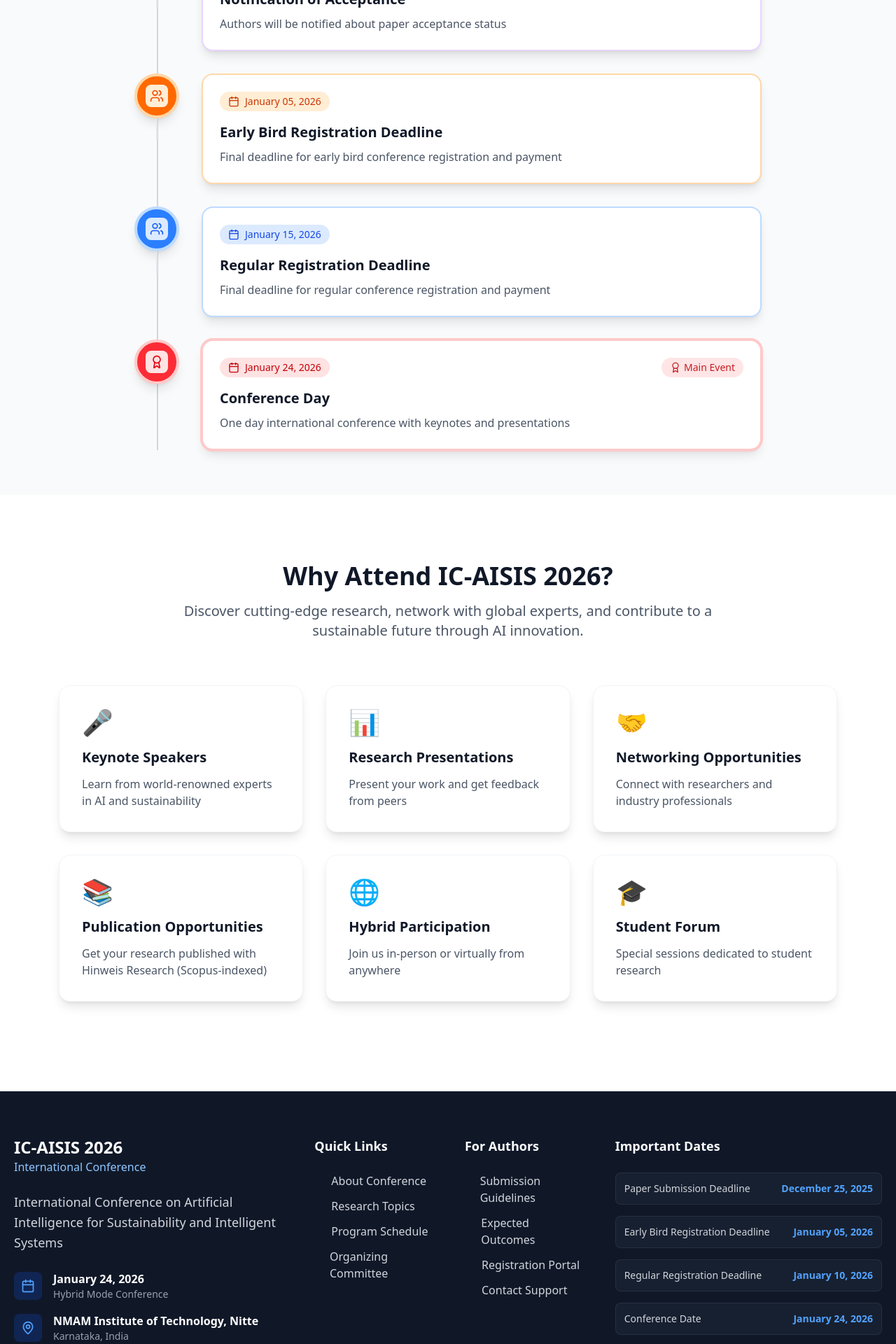
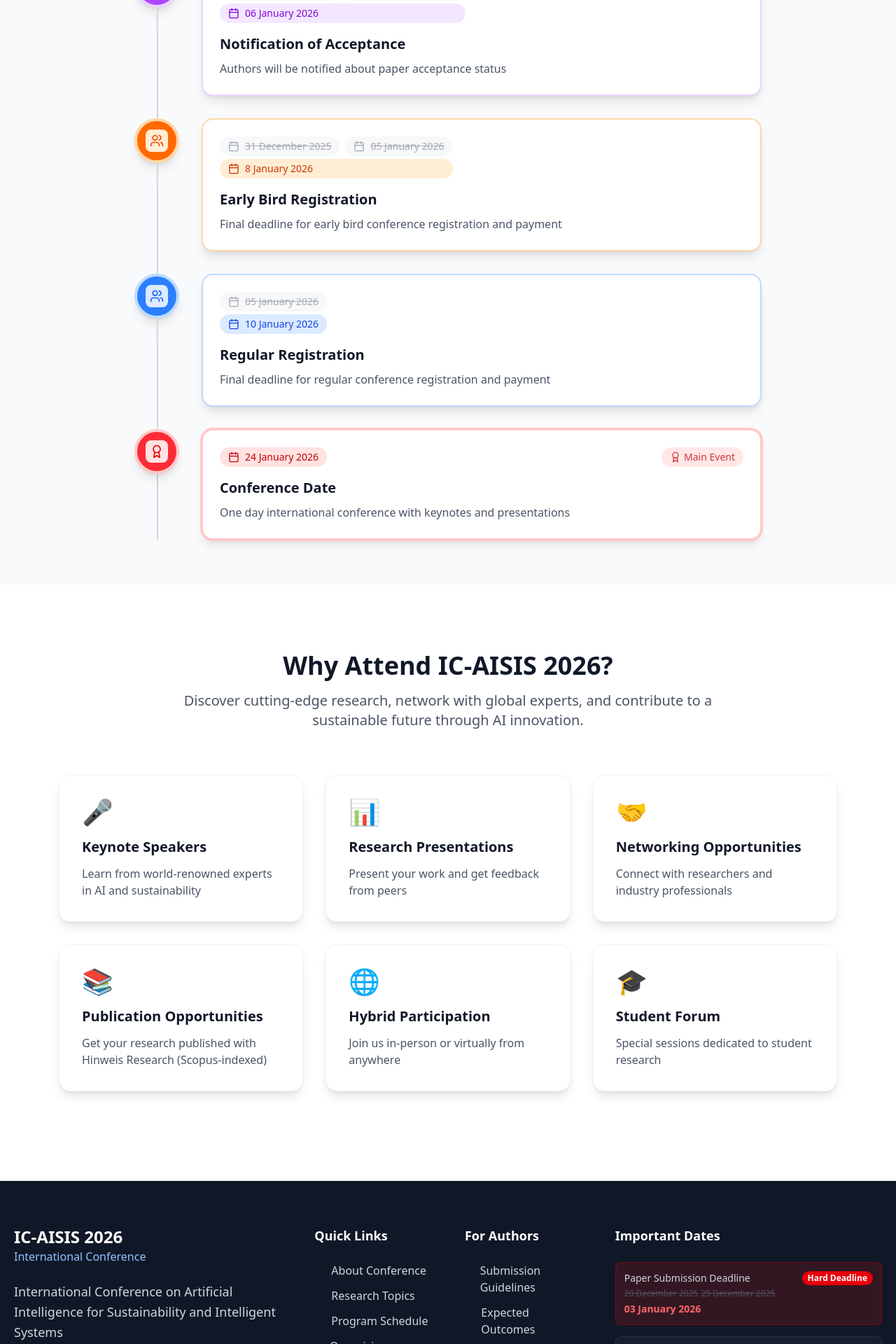
Before and after one commit to nandanpi/ic-aisis-25, a Next.js app: page / in a window 1280 px wide. Shown: the part 1840-3760 px from the top of the page at 70% size. Built offline with nearby package versions, Linux system fonts and the light colour scheme.

Commit message:
Update: In dates

```diff
--- a/src/app/fee/page.tsx
+++ b/src/app/fee/page.tsx
@@ -51,17 +51,18 @@ export default function RegistrationFees() {
 
   const importantDates = [
     {
-      date: "December 25, 2025",
+      date: "25 December 2025",
       title: "Early Bird Registration Opens",
       status: "upcmoming",
     },
     {
-      date: "January 05, 2026",
+      date: "8 January 2026",
+      oldDates: ["31 December 2025", "05 January 2026"],
       title: "Early Bird Registration Ends",
       status: "upcoming",
     },
     {
-      date: "January 10, 2026",
+      date: "10 January 2026",
       title: "Final Registration Deadline",
       status: "upcoming",
     },
@@ -114,7 +115,7 @@ export default function RegistrationFees() {
 
             <p className="text-xl text-blue-100 mb-8 max-w-3xl mx-auto leading-relaxed">
               Choose your registration category and secure your spot at IC-AISIS
-              2026. Early bird rates available until January 05, 2026.
+              2026. Early bird rates available until 8 January 2026.
             </p>
 
             <div className="bg-white/10 backdrop-blur-sm rounded-xl p-4 border border-white/20 inline-block">
@@ -329,7 +330,19 @@ export default function RegistrationFees() {
                   <h3 className="text-lg font-semibold text-gray-900 mb-2">
                     {date.title}
                   </h3>
-                  <p className="text-gray-600 mb-3">{date.date}</p>
+                  {date.oldDates && date.oldDates.length > 0 && (
+                    <div className="flex flex-wrap gap-1 justify-center mb-2">
+                      {date.oldDates.map((oldDate, idx) => (
+                        <span
+                          key={idx}
+                          className="text-gray-400 text-xs line-through opacity-60"
+                        >
+                          {oldDate}
+                        </span>
+                      ))}
+                    </div>
+                  )}
+                  <p className="text-gray-600 mb-3 font-semibold">{date.date}</p>
                   <div
                     className={`inline-block px-3 py-1 rounded-full text-sm font-medium ${date.status === "completed"
                       ? "bg-green-100 text-green-700"
--- a/src/app/review-policy/page.tsx
+++ b/src/app/review-policy/page.tsx
@@ -46,10 +46,16 @@ export default function ReviewPolicy() {
 
         <div className="relative z-10 px-5">
           <div className="max-w-4xl mx-auto text-center">
-            <div className="inline-flex items-center px-4 py-2 bg-white/10 backdrop-blur-sm rounded-full text-blue-100 text-sm font-medium mb-8 border border-white/20">
-              <FileText className="w-4 h-4 mr-2" />
+            <div className="inline-flex flex-col gap-1 items-center px-4 py-2 bg-white/10 backdrop-blur-sm rounded-full text-blue-100 text-sm font-medium mb-8 border border-white/20">
+              <FileText className="w-4 h-4 mr-2 inline" />
               Paper Submission • Deadline:
-              December 25, 2025
+              <div className="flex flex-wrap gap-2 items-center justify-center">
+                <span className="line-through opacity-60 text-xs">20 December 2025</span>
+                <span className="line-through opacity-60 text-xs">25 December 2025</span>
+                <span className="bg-red-600 text-white px-3 py-1 rounded-full font-bold">
+                  03 January 2026 (Hard Deadline)
+                </span>
+              </div>
             </div>
 
             <h1 className="text-4xl lg:text-5xl font-display font-bold text-white mb-6">
--- a/src/app/submission-guidelines/page.tsx
+++ b/src/app/submission-guidelines/page.tsx
@@ -186,10 +186,16 @@ export default function SubmissionGuidelines() {
 
         <div className="relative z-10 px-5">
           <div className="max-w-4xl mx-auto text-center">
-            <div className="inline-flex items-center px-4 py-2 bg-white/10 backdrop-blur-sm rounded-full text-blue-100 text-sm font-medium mb-8 border border-white/20">
-              <FileText className="w-4 h-4 mr-2" />
+            <div className="inline-flex flex-col gap-1 items-center px-4 py-2 bg-white/10 backdrop-blur-sm rounded-full text-blue-100 text-sm font-medium mb-8 border border-white/20">
+              <FileText className="w-4 h-4 mr-2 inline" />
               Paper Submission • Deadline:
-              December 25, 2025
+              <div className="flex flex-wrap gap-2 items-center justify-center">
+                <span className="line-through opacity-60 text-xs">20 December 2025</span>
+                <span className="line-through opacity-60 text-xs">25 December 2025</span>
+                <span className="bg-red-600 text-white px-3 py-1 rounded-full font-bold">
+                  03 January 2026 (Hard Deadline)
+                </span>
+              </div>
             </div>
 
             <h1 className="text-4xl lg:text-5xl font-display font-bold text-white mb-6">
--- a/src/components/Timeline.tsx
+++ b/src/components/Timeline.tsx
@@ -20,16 +20,19 @@ const Timeline = () => {
       color: "blue",
     },
     {
-      date: `December 25, 2025`,
+      date: "03 January 2026",
+      oldDates: ["20 December 2025", "25 December 2025"],
       title: "Paper Submission Deadline",
       description:
         "Final deadline for submitting research papers and abstracts",
       icon: <Clock className="w-5 h-5" />,
       status: "upcoming",
       color: "red",
+      isHardDeadline: true,
     },
     {
-      date: "December 30, 2026",
+      date: "06 January 2026",
+      oldDates: ["25 December 2025", "30 December 2025"],
       title: "Notification of Acceptance",
       description: "Authors will be notified about paper acceptance status",
       icon: <CheckCircle className="w-5 h-5" />,
@@ -37,8 +40,9 @@ const Timeline = () => {
       color: "purple",
     },
     {
-      date: "January 05, 2026",
-      title: "Early Bird Registration Deadline",
+      date: "8 January 2026",
+      oldDates: ["31 December 2025", "05 January 2026"],
+      title: "Early Bird Registration",
       description:
         "Final deadline for early bird conference registration and payment",
       icon: <Users className="w-5 h-5" />,
@@ -46,8 +50,9 @@ const Timeline = () => {
       color: "orange",
     },
     {
-      date: "January 15, 2026",
-      title: "Regular Registration Deadline",
+      date: "10 January 2026",
+      oldDates: ["05 January 2026"],
+      title: "Regular Registration",
       description:
         "Final deadline for regular conference registration and payment",
       icon: <Users className="w-5 h-5" />,
@@ -55,8 +60,8 @@ const Timeline = () => {
       color: "blue",
     },
     {
-      date: "January 24, 2026",
-      title: "Conference Day",
+      date: "24 January 2026",
+      title: "Conference Date",
       description:
         "One day international conference with keynotes and presentations",
       icon: <Award className="w-5 h-5" />,
@@ -164,12 +169,35 @@ const Timeline = () => {
                         }`}
                     >
                       <div className="flex sm:flex-row flex-col gap-2 items-center justify-between mb-4">
-                        <span
-                          className={`inline-flex items-center px-3 py-1 rounded-full text-sm font-medium ${styles.badge}`}
-                        >
-                          <Calendar className="w-4 h-4 mr-2" />
-                          {event.date}
-                        </span>
+                        <div className="flex flex-col gap-1">
+                          {event.oldDates && event.oldDates.length > 0 && (
+                            <div className="flex flex-wrap gap-2">
+                              {event.oldDates.map((oldDate, idx) => (
+                                <span
+                                  key={idx}
+                                  className="inline-flex items-center px-3 py-1 rounded-full text-sm font-medium bg-gray-100 text-gray-500 line-through opacity-60"
+                                >
+                                  <Calendar className="w-4 h-4 mr-2" />
+                                  {oldDate}
+                                </span>
+                              ))}
+                            </div>
+                          )}
+                          <span
+                            className={`inline-flex items-center px-3 py-1 rounded-full text-sm font-medium ${event.isHardDeadline
+                                ? "bg-red-600 text-white font-bold"
+                                : styles.badge
+                              }`}
+                          >
+                            <Calendar className="w-4 h-4 mr-2" />
+                            {event.date}
+                            {event.isHardDeadline && (
+                              <span className="ml-2 px-2 py-0.5 bg-white text-red-600 rounded-full text-xs font-bold">
+                                Hard Deadline
+                              </span>
+                            )}
+                          </span>
+                        </div>
 
                         {event.status === "completed" && (
                           <span className="inline-flex items-center px-3 py-1 rounded-full text-sm font-medium bg-green-100 text-green-700">
--- a/src/components/layout/Footer.tsx
+++ b/src/components/layout/Footer.tsx
@@ -27,10 +27,31 @@ const Footer = () => {
   ];
 
   const importantDates = [
-    { date: "December 25, 2025", event: "Paper Submission Deadline" },
-    { date: "January 05, 2026", event: "Early Bird Registration Deadline" },
-    { date: "January 10, 2026", event: "Regular Registration Deadline" },
-    { date: "January 24, 2026", event: "Conference Date" },
+    {
+      date: "03 January 2026",
+      oldDates: ["20 December 2025", "25 December 2025"],
+      event: "Paper Submission Deadline",
+      isHardDeadline: true
+    },
+    {
+      date: "06 January 2026",
+      oldDates: ["25 December 2025", "30 December 2025"],
+      event: "Notification of Acceptance"
+    },
+    {
+      date: "8 January 2026",
+      oldDates: ["31 December 2025", "05 January 2026"],
+      event: "Early Bird Registration"
+    },
+    {
+      date: "10 January 2026",
+      oldDates: ["05 January 2026"],
+      event: "Regular Registration"
+    },
+    {
+      date: "24 January 2026",
+      event: "Conference Date"
+    },
   ];
 
   return (
@@ -131,10 +152,33 @@ const Footer = () => {
               {importantDates.map((item, index) => (
                 <div
                   key={index}
-                  className="flex items-center justify-between p-3 bg-gray-800/50 rounded-lg border border-gray-700/50"
+                  className={`flex flex-col p-3 rounded-lg border ${item.isHardDeadline
+                      ? "bg-red-900/30 border-red-700/50"
+                      : "bg-gray-800/50 border-gray-700/50"
+                    }`}
                 >
-                  <span className="text-gray-300 text-sm">{item.event}</span>
-                  <span className="text-blue-400 font-semibold text-sm">
+                  <div className="flex items-center justify-between mb-1">
+                    <span className="text-gray-300 text-sm">{item.event}</span>
+                    {item.isHardDeadline && (
+                      <span className="bg-red-600 text-white px-2 py-0.5 rounded-full text-xs font-bold">
+                        Hard Deadline
+                      </span>
+                    )}
+                  </div>
+                  {item.oldDates && item.oldDates.length > 0 && (
+                    <div className="flex flex-wrap gap-1 mb-1">
+                      {item.oldDates.map((oldDate, idx) => (
+                        <span
+                          key={idx}
+                          className="text-gray-500 text-xs line-through opacity-60"
+                        >
+                          {oldDate}
+                        </span>
+                      ))}
+                    </div>
+                  )}
+                  <span className={`font-semibold text-sm ${item.isHardDeadline ? "text-red-400" : "text-blue-400"
+                    }`}>
                     {item.date}
                   </span>
                 </div>
```
